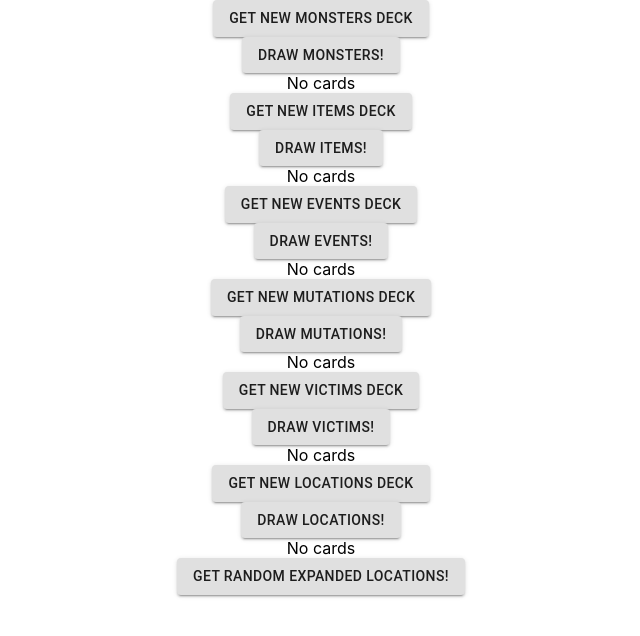
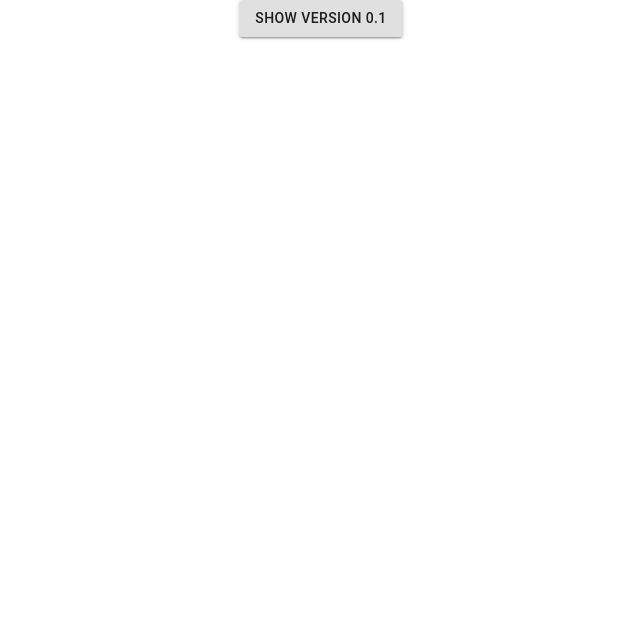
Before and after one commit to ewgewgewg/munchies, a React (Create React App) app: page / in a window 1280 px wide. Shown: the top 636 px of the page, without its empty margins (319-959 px from the left). Built offline with nearby package versions, Linux system fonts and the light colour scheme.

Commit message:
v0.1 hidden

```diff
--- a/src/App.jsx
+++ b/src/App.jsx
@@ -37,8 +37,14 @@ function App() {
   const [mutationsDeck, setMutationsDeck] = useState(shuffle(mutations));
   const [victimsDeck, setVictimsDeck] = useState(shuffle(victims));
 
+  const [originalDecks, setOriginalDecks] = useState(false);
+
   return (
     <div className="App">
+      <Button variant="contained" onClick={() => setOriginalDecks(!originalDecks)}>Show version 0.1</Button>
+      <br />
+      {originalDecks ? (
+        <>
           <Button variant="contained" onClick={() => setMonstersDeck(shuffle(monsters))}>Get New Monsters Deck</Button>
           <br />
           <Button
@@ -89,7 +95,8 @@ function App() {
           >
             Draw Mutations!
           </Button>
-      {selectedMutations.length ? selectedMutations.map((selected) => <div>{selected.name}</div>)
+          {selectedMutations.length
+            ? selectedMutations.map((selected) => <div>{selected.name}</div>)
             : <div>No cards</div>}
           <Button variant="contained" onClick={() => setVictimsDeck(shuffle(victims))}>Get New Victims Deck</Button>
           <br />
@@ -115,7 +122,8 @@ function App() {
           >
             Draw Locations!
           </Button>
-      {selectedLocations.length ? selectedLocations.map((selected) => <div>{selected.name}</div>)
+          {selectedLocations.length
+            ? selectedLocations.map((selected) => <div>{selected.name}</div>)
             : <div>No cards</div>}
           <Button variant="contained" onClick={() => setSelectedExpandedLocations(shuffle(locations).slice(0, 5))}>Get Random Expanded Locations!</Button>
           {selectedExpandedLocations.map((selected) => (
@@ -145,6 +153,8 @@ function App() {
               </list>
             </div>
           ))}
+        </>
+      ) : null}
     </div>
   );
 }
```
Lines whose indentation alone changed are shown as unchanged.
